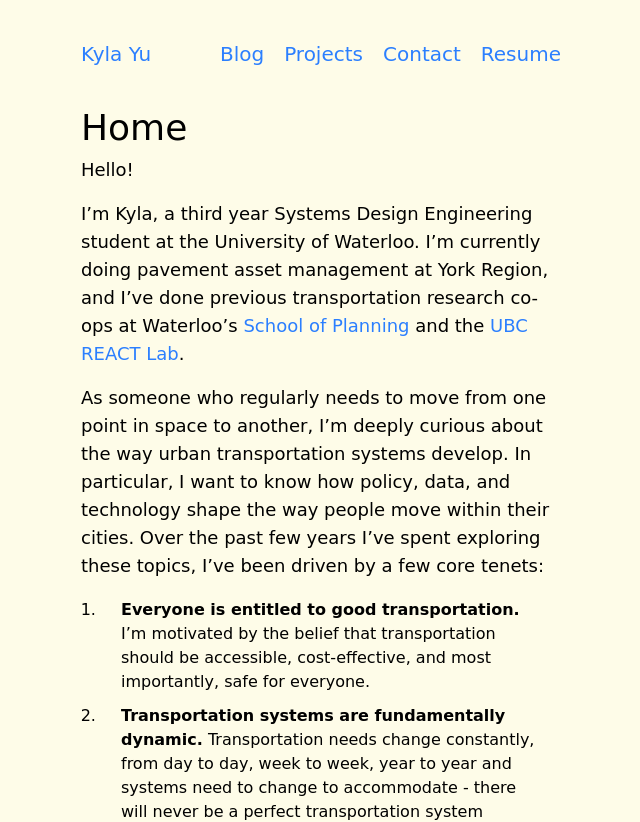
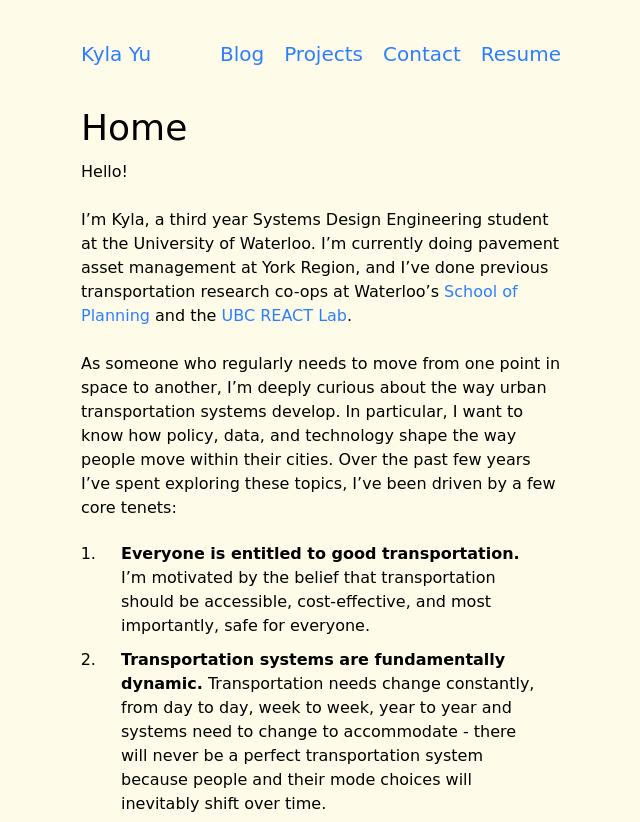
Before and after one commit to KylaYy/personal-website, a Next.js app: page / in a window 1280 px wide. Shown: the top 822 px of the page, without its empty margins (319-959 px from the left). Built offline with nearby package versions, Linux system fonts and the light colour scheme.

Commit message:
Updated default font size

```diff
--- a/app/components/text/paragraph.tsx
+++ b/app/components/text/paragraph.tsx
@@ -4,8 +4,8 @@ interface ParagraphProps{
 
 const Paragraph = ({children}: ParagraphProps) => {
     return(
-        <div className="py-2">
-            <p className="text-foreground text-lg">{children}</p>
+        <div className="py-3">
+            <p className="text-foreground">{children}</p>
         </div>
     );
 };
```
